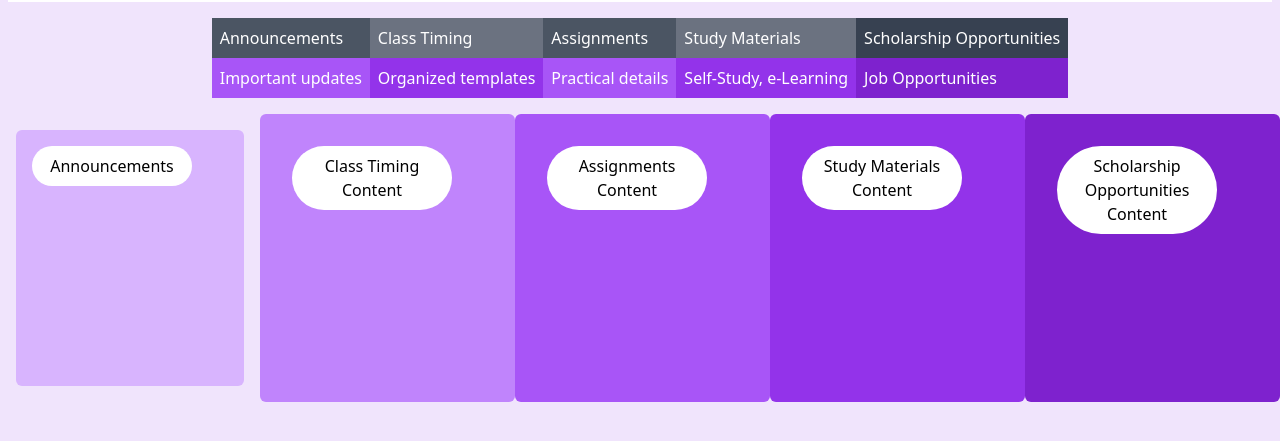
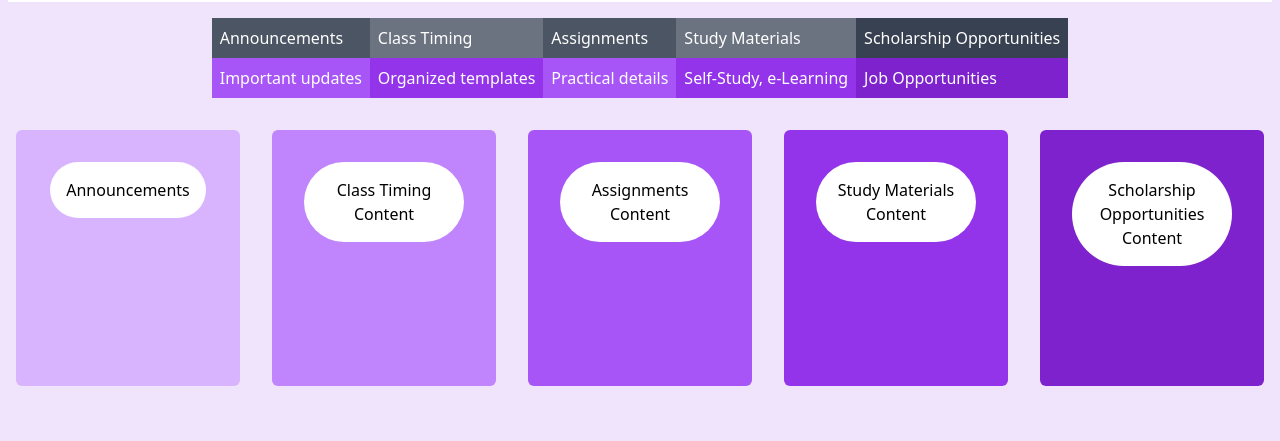
Before and after one commit to SamirKhan21860/LearnTogether, a Flask app: page / in a window 1280 px wide. Shown: the part 102-543 px from the top of the page. Run offline with Flask 3, Linux system fonts and the light colour scheme; a user stored in the database is signed in; data comes from the database, SQL or seed files in the repository; some libraries are stand-ins or nearby versions.

Commit message:
align the pages and titles of it

```diff
--- a/templates/index.html
+++ b/templates/index.html
@@ -53,36 +53,36 @@ Results
         <!-- Multiple pages layout -->
         <div id="switchPages" class="switchPages flex overflow-x-auto w-full">
 
-            <div id="page-announcements" class="page m-4 p-4 w-full min-h-64 bg-purple-300 rounded-md">
-                <div class="p-2 bg-white rounded-full w-40 text-center">
+            <div id="page-announcements" class="page p-8 m-4 w-full min-h-64 bg-purple-300 rounded-md flex items-start place-content-center">
+                <div class="p-4 bg-white rounded-full text-center">
                     <h2 class="title">Announcements</h2>
                 </div>
                 <!-- Add your form and data display for Announcements here -->
             </div>
 
-            <div id="page-classTiming" class="page w-full min-h-64 p-8 bg-purple-400 rounded-md">
-                <div class="p-2 bg-white rounded-full w-40 text-center">
+            <div id="page-classTiming" class="page w-full min-h-64 p-8 m-4 bg-purple-400 rounded-md flex items-start place-content-center">
+                <div class="p-4 bg-white rounded-full text-center">
                     <h2>Class Timing Content</h2>
                 </div>
                 <!-- Add your form and data display for Class Timing here -->
             </div>
 
-            <div id="page-assignments" class="page w-full min-h-64 p-8 bg-purple-500 rounded-md">
-                <div class="p-2 bg-white rounded-full w-40 text-center">
+            <div id="page-assignments" class="page w-full min-h-64 p-8 m-4 bg-purple-500 rounded-md flex items-start place-content-center">
+                <div class="p-4 bg-white rounded-full text-center">
                     <h2>Assignments Content</h2>
                 </div>
                 <!-- Add your form and data display for Assignments here -->
             </div>
 
-            <div id="page-studyMaterials" class="page w-full min-h-64 p-8 bg-purple-600 rounded-md">
-                <div class="p-2 bg-white rounded-full w-40 text-center">
+            <div id="page-studyMaterials" class="page w-full min-h-64 p-8 m-4 bg-purple-600 rounded-md flex items-start place-content-center">
+                <div class="p-4 bg-white rounded-full text-center">
                     <h2>Study Materials Content</h2>
                 </div>
                 <!-- Add your form and data display for Study Materials here -->
             </div>
 
-            <div id="page-scholarshipOpportunities" class="page w-full min-h-64 p-8 bg-purple-700 rounded-md">
-                <div class="p-2 bg-white rounded-full w-40 text-center">
+            <div id="page-scholarshipOpportunities" class="page w-full min-h-64 p-8 m-4 bg-purple-700 rounded-md flex items-start place-content-center">
+                <div class="p-4 bg-white rounded-full w-auto text-center">
                     <h2>Scholarship Opportunities Content</h2>
                 </div>
                 <!-- Add your form and data display for Scholarship Opportunities here -->
```
